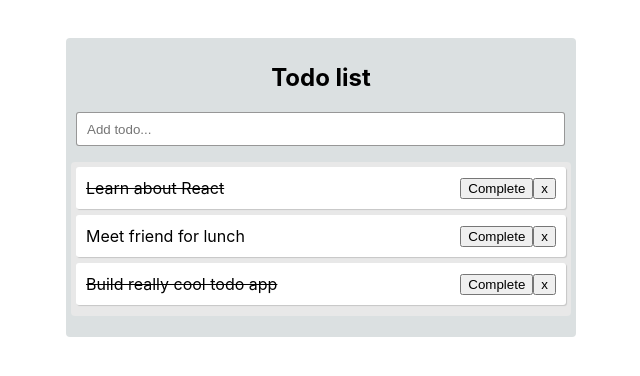
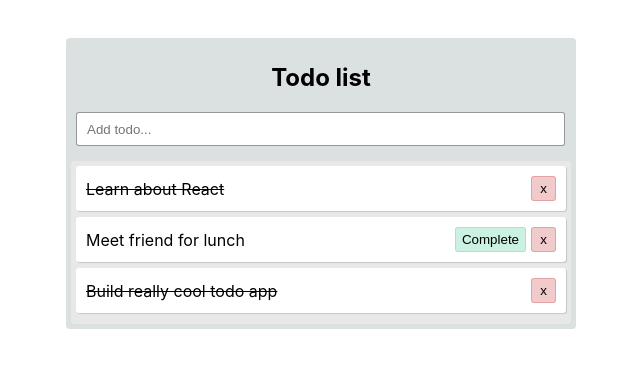
Before and after one commit to DHT-Uri/training-avada-uri, a React (Create React App) app in the folder reactjs/todo-app/: page / in a window 1280 px wide. Shown: the top 376 px of the page, without its empty margins (319-959 px from the left). Built offline with nearby package versions, Linux system fonts and the light colour scheme.

Commit message:
Uri's commit

```diff
--- a/reactjs/todo-app/src/components/App/App.css
+++ b/reactjs/todo-app/src/components/App/App.css
@@ -15,6 +15,7 @@ text-align: center;
   border-radius: 4px;
   width: 490px;
   padding: 5px;
+  margin-top: 15px;
 }
 
 .todo-input{
@@ -38,3 +39,19 @@ text-align: center;
   margin-bottom: 6px;
   padding: 10px;
 }
+
+.todo-complete {
+  margin-right: 5px;
+  height: 25px;
+  background-color: #13bf7a38;
+  border: 1px solid #13bf7a38;
+  border-radius: 3px;
+}
+
+.todo-remove {
+  width: 25px;
+  height: 25px;
+  background-color: #bf131338;
+  border: 1px solid #bf131338;
+  border-radius: 3px;
+}
--- a/reactjs/todo-app/src/components/App/App.js
+++ b/reactjs/todo-app/src/components/App/App.js
@@ -10,8 +10,8 @@ function Todo({ todo, index, completeTodo, removeTodo }) {
         >
             {todo.todo}
             <div>
-                <button onClick={() => completeTodo(index)}>Complete</button>
-                <button onClick={() => removeTodo(index)}>x</button>
+                {!todo.isCompleted && (<button className="todo-complete" onClick={() => completeTodo(index)}>Complete</button>)}
+                <button className="todo-remove" onClick={() => removeTodo(index)}>x</button>
             </div>
         </div>
     );
@@ -59,13 +59,13 @@ function App() {
         })
     };
 
-    const completeTodo = index => {
+    const completeTodo = (index) => {
         const newTodos = [...todos];
         newTodos[index].isCompleted = true;
         setTodos(newTodos);
     };
 
-    const removeTodo = index => {
+    const removeTodo = (index) => {
         const newTodos = [...todos];
         newTodos.splice(index, 1);
         setTodos(newTodos);
@@ -75,7 +75,7 @@ function App() {
     <>
         <h2 className="todo-title">Todo list</h2>
         <TodoForm addTodo={handleAddTodo} />
-        <ul className="todo-list">
+        <div className="todo-list">
             {todos.map((todo,index) => (
                 <Todo
                     key={index}
@@ -84,11 +84,8 @@ function App() {
                     completeTodo={completeTodo}
                     removeTodo={removeTodo}
                 />
-                // return (
-                //   <li className="todo" key={index}>{todo.todo}</li>
-                // );
             ))}
-        </ul>
+        </div>
     </>
   );
 }
```
